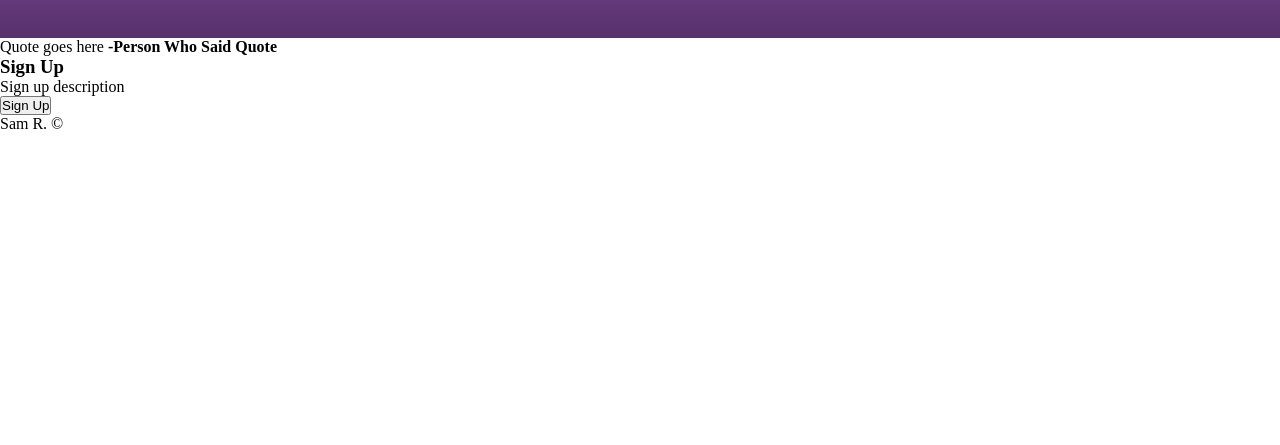
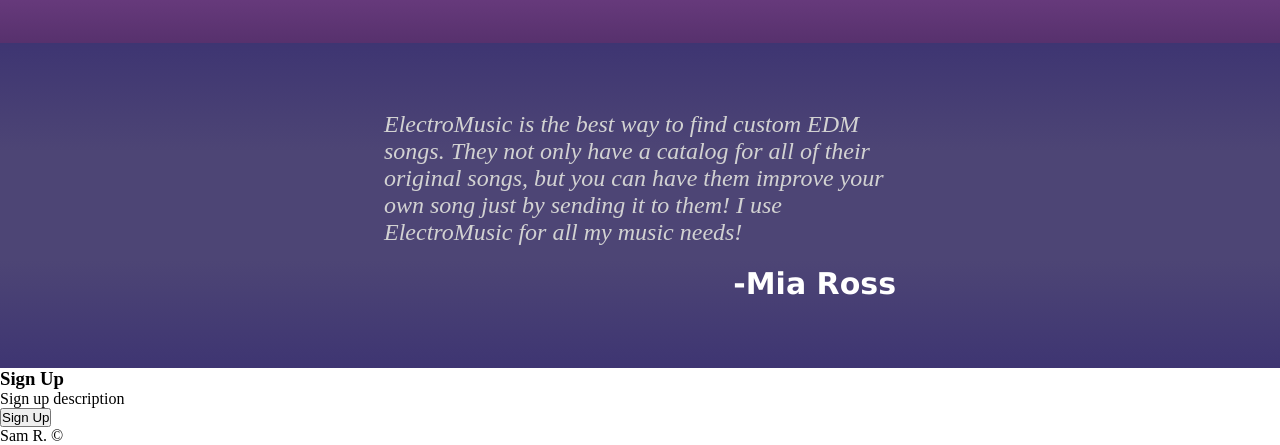
Before and after one commit to srong98/landing-page, a plain HTML site: page index.html in a window 1280 px wide. Shown: the part 753-1198 px from the top of the page. Before the commit the page ends 886 px from the top, so only its background shows below. Drawn offline with Linux system fonts and the light colour scheme; a web font is replaced by a local one.

Commit message:
Add testimonial section

```diff
--- a/index.css
+++ b/index.css
@@ -15,7 +15,7 @@ html {
     color: white;
 }
 .header {
-    background: linear-gradient(#201b3b, #2f2a47, #2f2a47, #201b3b );
+    background: linear-gradient(#201b3b, #2f2a47, #2f2a47, #201b3b);
 }
 .header-content,
 .navbar {
@@ -106,7 +106,7 @@ html {
 }
 .contributors {
     background: linear-gradient(#57316d, #8f50a1, #8f50a1, #57316d);
-    height: 470px;
+    height: 475px;
 }
 .contributor-header {
     text-align: center;
@@ -137,6 +137,29 @@ html {
     margin-top: 1em;
     font-family: 'Lucida Sans', 'Lucida Sans Regular', 'Lucida Grande', 'Lucida Sans Unicode', Geneva, Verdana, sans-serif;
 }
+.quote-container {
+    height: 325px;
+    background: linear-gradient(#3e3572, #4d4575, #4d4575, #3e3572);
+    display: flex;
+    justify-content: center;
+    align-items: center;
+}
+.testimonial {
+    width: 40%;
+    display: flex;
+    flex-direction: column;
+    row-gap: 20px;
+}
+.testimonial-text {
+    color:rgb(210, 210, 210);
+    font-size: 24px;
+}
+.testimonial-name {
+    align-self: flex-end;
+    font-size: 30px;
+    color: white;
+    font-family: "Hughs", 'Lucida Sans', 'Lucida Sans Regular', 'Lucida Grande', 'Lucida Sans Unicode', Geneva, Verdana, sans-serif;
+}
 @font-face {
     font-family: "Aquire";
     src: url(./resources/aquire-font/AquireLight-YzE0o.otf);
@@ -149,6 +172,10 @@ html {
     font-family: "Stand Rock";
     src: url(./resources/standrock/StandRock\ PERSONAL\ USE\ ONLY!.otf);
 }
+@font-face {
+    font-family: "Hughs";
+    src: url(./resources/Hughs/Hughs.otf);
+}
 @keyframes highlights {
     100% {
         background-color:rgb(165, 93, 165);
--- a/index.html
+++ b/index.html
@@ -33,29 +33,31 @@
         <h2 class="contributor-header">Meet The Team</h2>
         <div class="contributor-container">
             <div class="contributor-element">
-                <img class="contributor-image" src="./resources/max-bender-XIVDN9cxOVc-unsplash.jpg">
+                <a href="https://unsplash.com/photos/XIVDN9cxOVc" target="_blank"><img class="contributor-image" src="./resources/max-bender-XIVDN9cxOVc-unsplash.jpg" alt="Picture of J.C. Hunter"></a>
                 <h3 class="contributor-name">J.C. Hunter</h3>
                 <p class="contributor-title">Head Developer</p>
             </div>
             <div class="contributor-element">
-                <img class="contributor-image" src="./resources/wilmer-martinez-Lme2Ye2jVo8-unsplash.jpg">
+                <a href="https://unsplash.com/photos/Lme2Ye2jVo8" target="_blank"><img class="contributor-image" src="./resources/wilmer-martinez-Lme2Ye2jVo8-unsplash.jpg" alt="Picture of Harper Vance"></a>
                 <h3 class="contributor-name">Harper Vance</h3>
                 <p class="contributor-title">Developer</p>
             </div>
             <div class="contributor-element">
-                <img class="contributor-image" src="./resources/manny-moreno-Wxq7U4jaPfM-unsplash.jpg">
+                <a href="https://unsplash.com/photos/Wxq7U4jaPfM" target="_blank"><img class="contributor-image" src="./resources/manny-moreno-Wxq7U4jaPfM-unsplash.jpg" alt="Picture of Corina Adams"></a>
                 <h3 class="contributor-name">Corina Adams</h3>
                 <p class="contributor-title">Graphic Designer</p>
             </div>
             <div class="contributor-element">
-                <img class="contributor-image" src="./resources/donny-jiang-6wk-YxDNKoE-unsplash.jpg">
+                <a href="https://unsplash.com/photos/6wk-YxDNKoE" target="_blank"><img class="contributor-image" src="./resources/donny-jiang-6wk-YxDNKoE-unsplash.jpg" alt="Picture of Grayson Holmes"></a>
                 <h3 class="contributor-name">Grayson Holmes</h3>
                 <p class="contributor-title">Producer</p>
             </div>
         </div>
     </div>
-    <div class="quote">
-        <p>Quote goes here <strong>-Person Who Said Quote</strong></p>
+    <div class="quote-container">
+        <p class="testimonial"><em class="testimonial-text">ElectroMusic is the best way to find custom EDM songs.
+            They not only have a catalog for all of their original songs, but you can have them improve your own song just by sending it to them!
+             I use ElectroMusic for all my music needs!</em> <strong class="testimonial-name">-Mia Ross</strong></p>
     </div>
     <div class="signup">
         <h3>Sign Up</h2>
```
